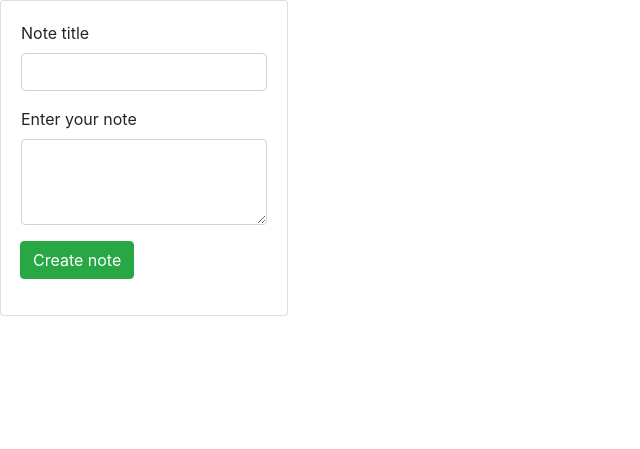
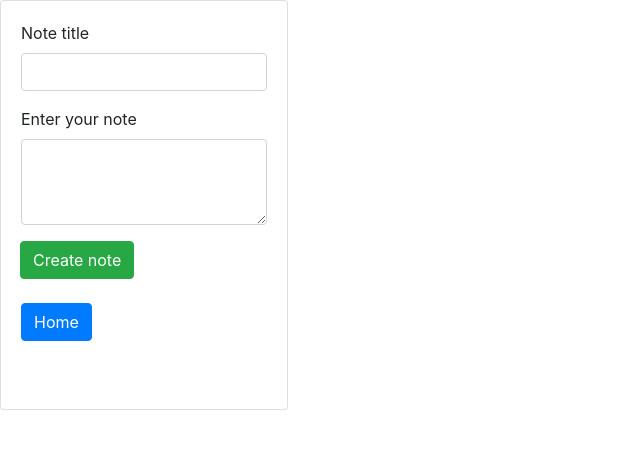
Before and after one commit to msnyman1991/noted, a Flask app: page /create_note in a window 1280 px wide. Shown: the top 449 px of the page, without its empty margins (0-640 px from the left). Run offline with Flask 2, Linux system fonts and the light colour scheme; some libraries are stand-ins or nearby versions.

Commit message:
added home button to create note page

```diff
--- a/templates/note.html
+++ b/templates/note.html
@@ -16,6 +16,10 @@
             <div class="input-group-append">
                 <input class="btn btn-success" type="submit" value="Create note">
             </div>
+            <br>
+            <div class="mb-5">
+                <a href="http://127.0.0.1:5000/" class="btn btn-primary">Home</a>
+            </div>
         </form>
     </div>
 </div>
```
